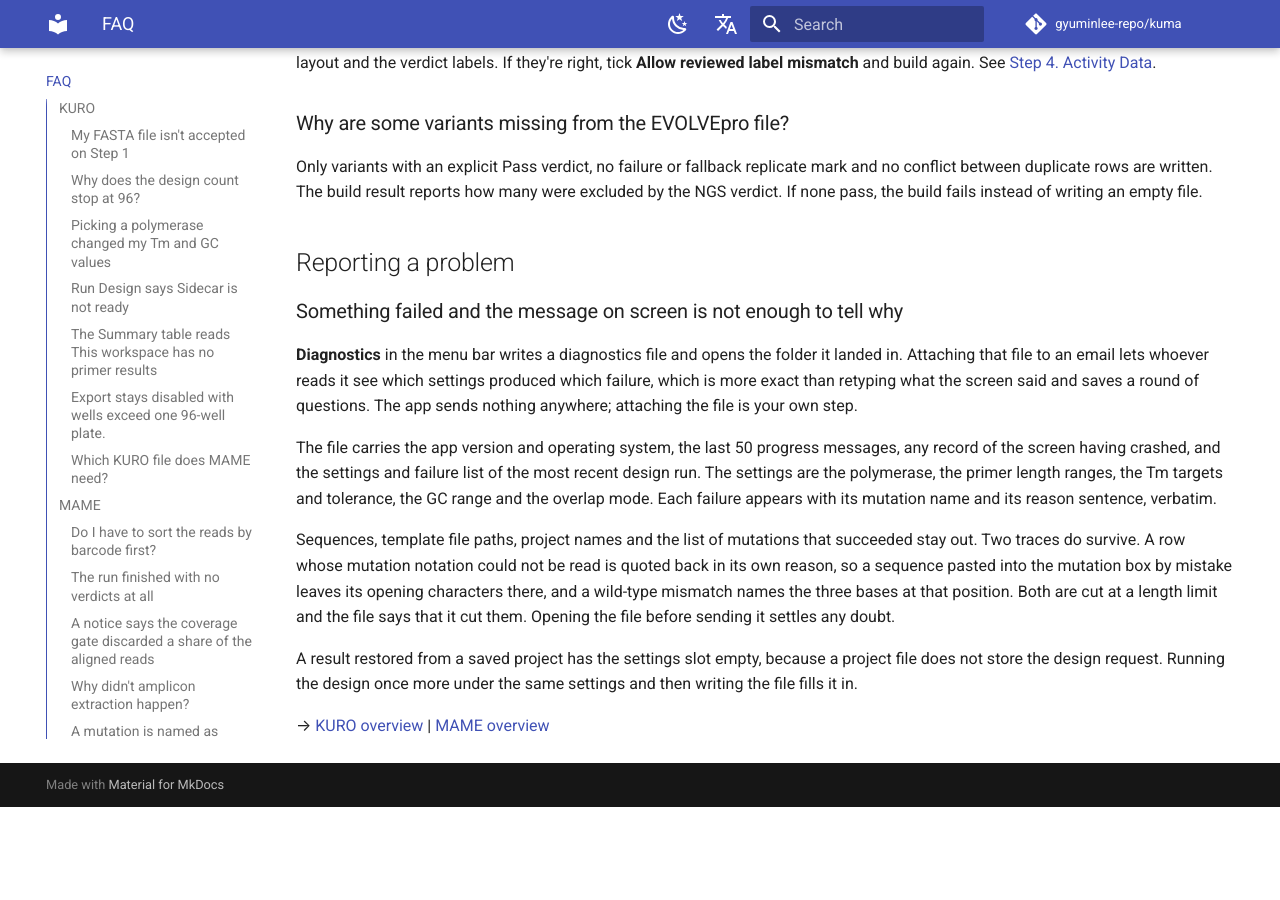
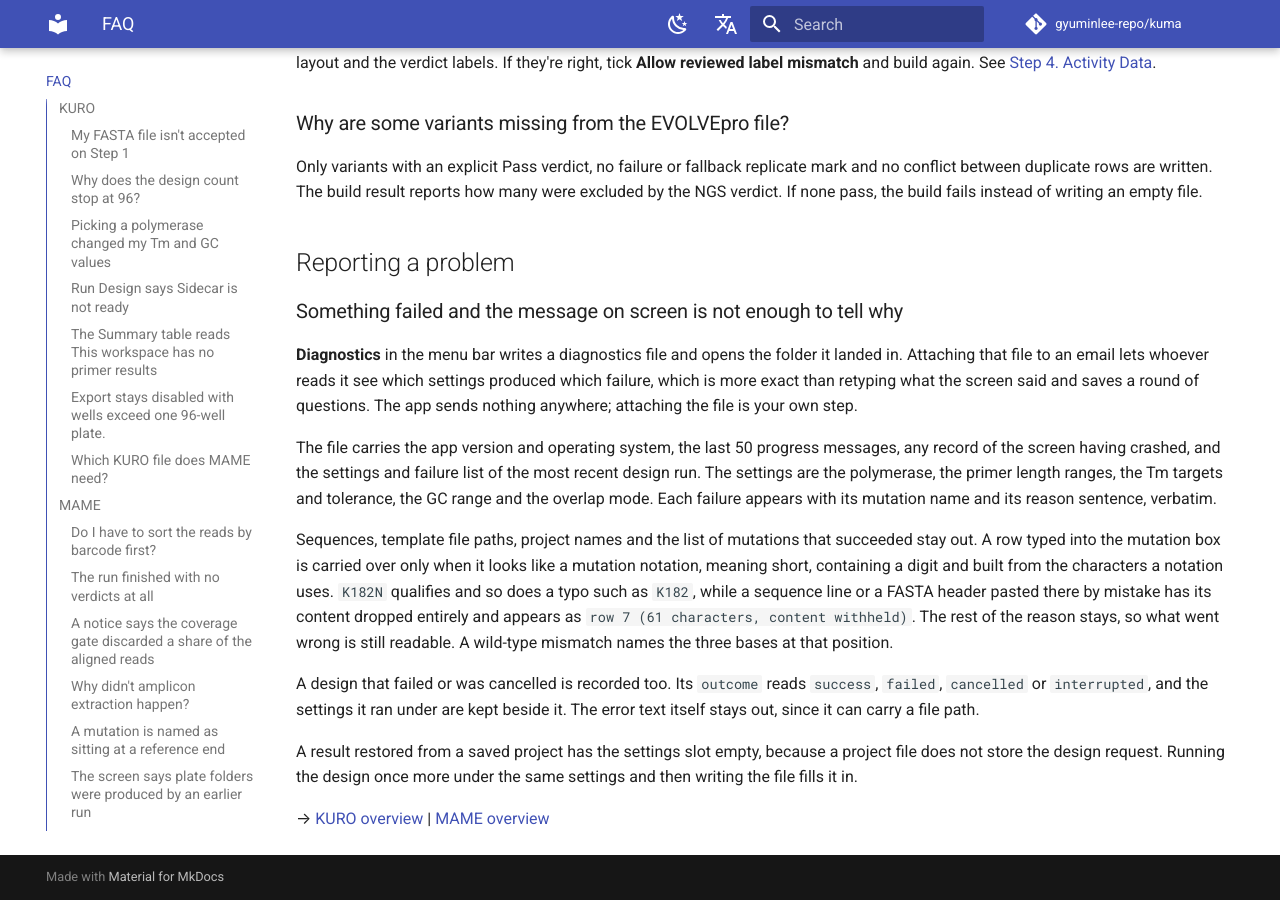
Before and after one commit to gyuminlee-repo/kuma, an MkDocs documentation site: the page built from docs/help/en/faq.md, in a window 1280 px wide and 900 px high, scrolled down 2762 px. Built offline with MkDocs 1.6.1 and Material for MkDocs 9.7.7, drawn with Linux system fonts in a browser that asks for light colours; comment, search, counter and statistics services are not loaded; before the commit the page ends 3569 px from its top, so only the background shows below that.

Commit message:
docs(diagnostics): describe withholding rather than truncation
The first draft said a pasted sequence leaves its opening characters in the
reason and that a length cap bounds it. Neither is true of what shipped: a row
that does not have the shape of a notation has its content dropped from the
label and the reason alike, and a run that failed or was cancelled is recorded
with its outcome rather than reading as no run at all.

Signed-off-by: gyuminlee-repo <gyuminlee-repo@users.noreply.github.com>

```diff
--- a/docs/help/en/faq.md
+++ b/docs/help/en/faq.md
@@ -100,12 +100,18 @@ length ranges, the Tm targets and tolerance, the GC range and the overlap mode.
 Each failure appears with its mutation name and its reason sentence, verbatim.
 
 Sequences, template file paths, project names and the list of mutations that
-succeeded stay out. Two traces do survive. A row whose mutation notation could
-not be read is quoted back in its own reason, so a sequence pasted into the
-mutation box by mistake leaves its opening characters there, and a wild-type
-mismatch names the three bases at that position. Both are cut at a length limit
-and the file says that it cut them. Opening the file before sending it settles
-any doubt.
+succeeded stay out. A row typed into the mutation box is carried over only when
+it looks like a mutation notation, meaning short, containing a digit and built
+from the characters a notation uses. `K182N` qualifies and so does a typo such
+as `K182`, while a sequence line or a FASTA header pasted there by mistake has
+its content dropped entirely and appears as `row 7 (61 characters, content
+withheld)`. The rest of the reason stays, so what went wrong is still readable.
+A wild-type mismatch names the three bases at that position.
+
+A design that failed or was cancelled is recorded too. Its `outcome` reads
+`success`, `failed`, `cancelled` or `interrupted`, and the settings it ran under
+are kept beside it. The error text itself stays out, since it can carry a file
+path.
 
 A result restored from a saved project has the settings slot empty, because a
 project file does not store the design request. Running the design once more
```
Also changed, not shown: docs/en/troubleshooting.md (+24 -13 lines), docs/help/ko/faq.md (+3 -1 lines), docs/ko/troubleshooting.md (+5 -3 lines).
